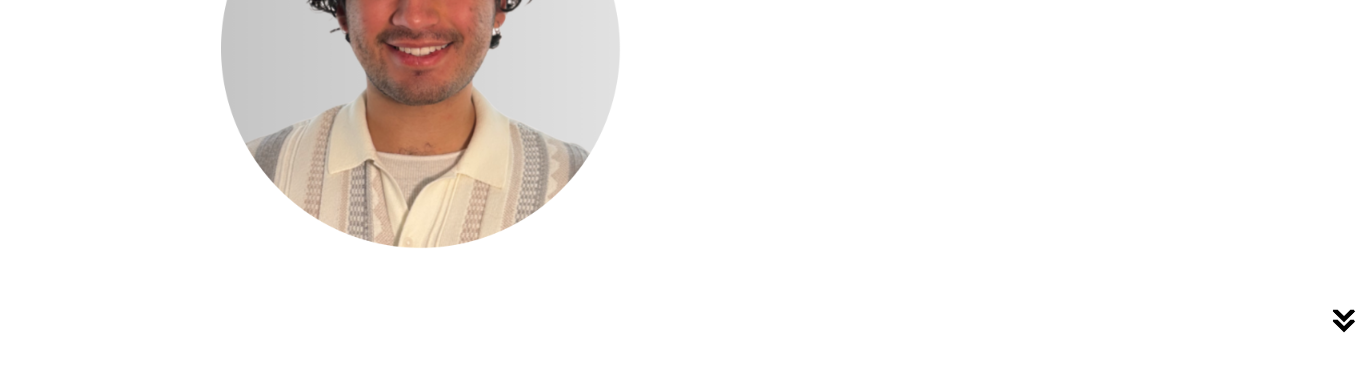
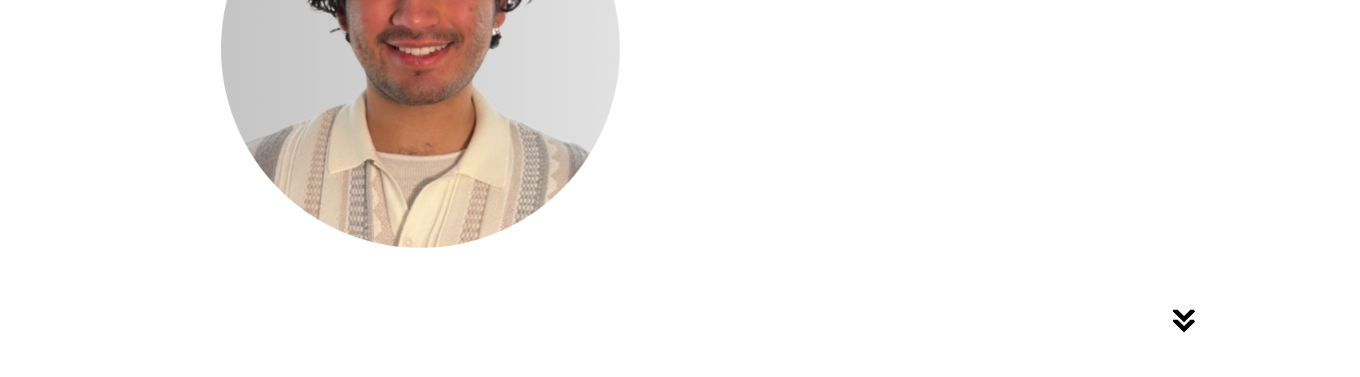
Before and after one commit to Nick-Cardenas/NickCardenas.github.io, a plain HTML site: page index.html in a window 1280 px wide. Shown: the part 423-800 px from the top of the page, 1360 px wide, since content can reach past the window. Drawn offline with Linux system fonts and the light colour scheme.

Commit message:
fixed profile arrow

```diff
--- a/index.html
+++ b/index.html
@@ -58,7 +58,7 @@
                     class="icon" onclick="location.href='https://github.com/Nick-Cardenas'">
                 </div>
             </div>
-            <img src="./assets/arrow.png" alt="Arrow icon" class="icon arrow" onclick="location.href='./#about'" />
+            <img src="./assets/arrow.png" alt="Arrow icon" class="icon first-arrow" onclick="location.href='./#about'" />
         </section>
         <section id="about">
             <p class="section__text__p1">Get to know more</p>
--- a/style.css
+++ b/style.css
@@ -296,6 +296,12 @@ section {
     bottom: 2.5rem;
 }
 
+.first-arrow {
+    position: absolute;
+    right: 5rem;
+    bottom: 2.5rem;
+}
+
 .details-container {
     padding: 1.5rem;
     flex: 1;
```
